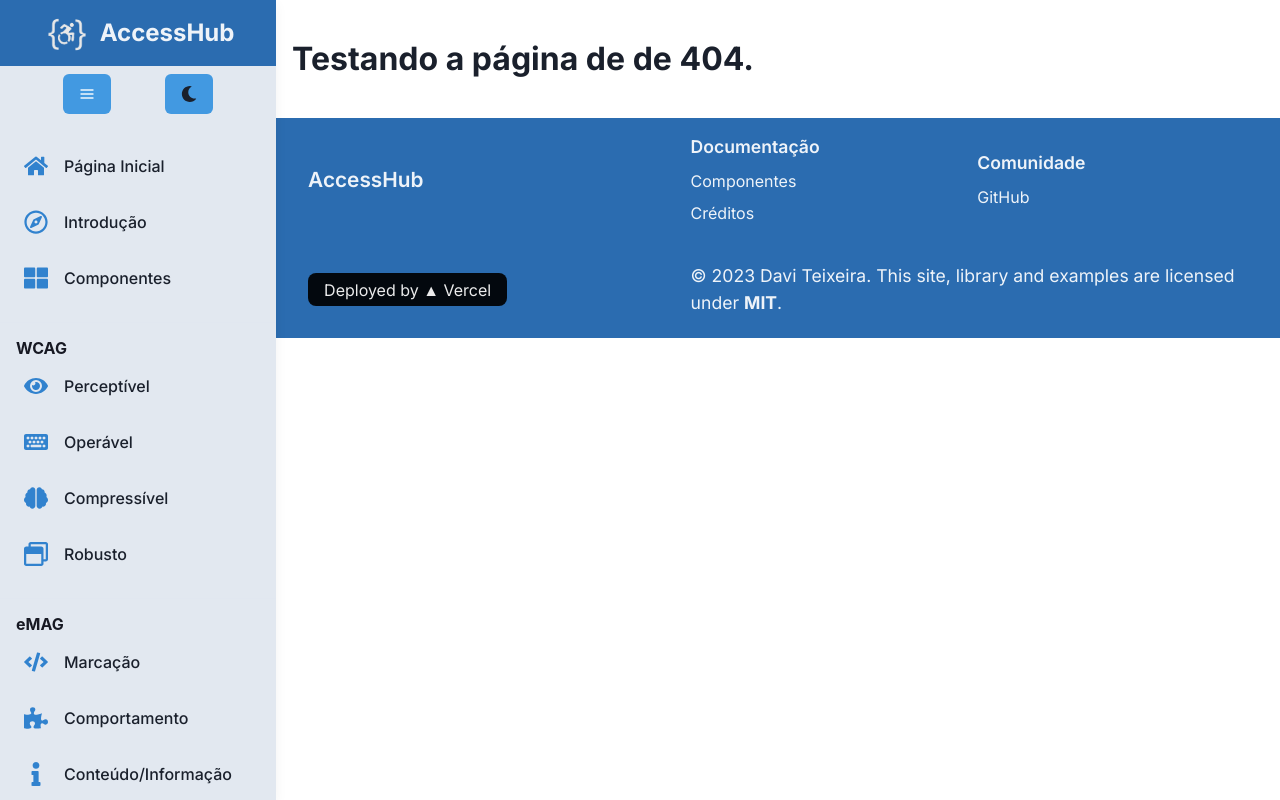
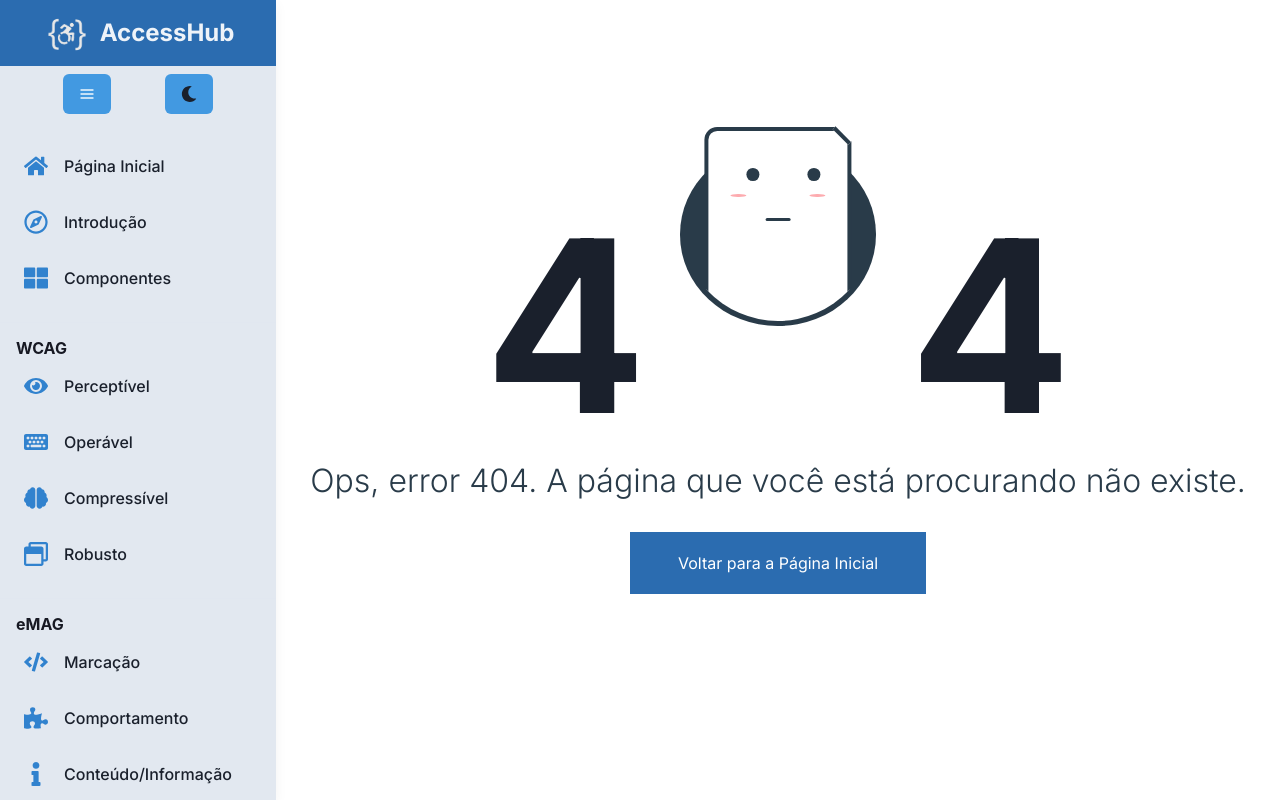
Before and after one commit to daviteixeira-dev/accesshub, a React (Vite) app: page /error404page in a window 1280 px wide. Built offline with nearby package versions, Linux system fonts and the light colour scheme.

Commit message:
404 error page styling

```diff
--- a/src/pages/Error404Page.tsx
+++ b/src/pages/Error404Page.tsx
@@ -3,12 +3,16 @@ import {
   Hide,
   Flex,
   Heading,
-  Container
+  Container,
+  Link,
+  Text
 } from '@chakra-ui/react';
 
 import Footer from '../components/Footer/Footer';
 import MenuMobile from '../components/TopMenu/MenuMobile';
 import MenuSideBar from '../components/MenuSideBar/MenuSideBar';
+
+import '../styles/Error404Page.css';
 
 const Error404Page = () => {
   return (
@@ -31,18 +35,139 @@ const Error404Page = () => {
 
         <Flex
           p='1rem'
+          height='100%'
+          flexDir='column'
+          className='wrapper'
+          alignItems='center'
           flexDirection='column'
+          justifyContent='center'
         >
+
+          <Flex
+            className='error'
+            alignItems='center'
+            justifyContent='space-between'
+          >
+
+            <Text
+              lineHeight='1'
+              display='block'
+              fontWeight='900'
+              fontSize='15rem'
+              className='number'
+              fontFamily='Inter'
+            >
+              4
+            </Text>
+
+            <Flex
+              display='block'
+              width='12.2rem'
+              margin='0 2.1rem'
+              position='relative'
+              className='illustration'
+            >
+              <Flex
+                left='0'
+                bottom='0'
+                display='block'
+                width='12.2rem'
+                height='11.4rem'
+                className='circle'
+                borderRadius='50%'
+                backgroundColor='#293b49'
+              ></Flex>
+
+              <Flex
+                display='block'
+                className='clip'
+              >
+
+                <Flex
+                  display='block'
+                  className='paper'
+                >
+
+                  <Flex
+                    display='block'
+                    className='face'
+                    marginTop='2.3rem'
+                    position='relative'
+                  >
+
+                    <Flex
+                      top='0'
+                      left='2.4rem'
+                      width='4.6rem'
+                      display='block'
+                      height='0.8rem'
+                      className='eyes'
+                    >
+
+                      <Flex className='eye eye__left'></Flex>
+                      <Flex className='eye eye__right'></Flex>
+
+                    </Flex>
+
+                    <Flex className='cheeks cheeks__left'></Flex>
+                    <Flex className='cheeks cheeks__right'></Flex>
+
+                    <Flex
+                      left='50%'
+                      top='3.1rem'
+                      width='1.6rem'
+                      display='block'
+                      height='0.2rem'
+                      className='mouth'
+                      borderRadius='0.1rem'
+                      backgroundColor='#293b49'
+                      transform='translateX(-50%)'
+                    ></Flex>
+
+                  </Flex>
+
+                </Flex>
+
+              </Flex>
+            </Flex>
+
+            <Text
+              lineHeight='1'
+              display='block'
+              fontWeight='900'
+              fontSize='15rem'
+              className='number'
+              fontFamily='Inter'
+            >
+              4
+            </Text>
+
+          </Flex>
+
           <Heading
             as='h1'
-            mb='1.5rem'
             fontSize='2rem'
-            fontWeight='700'
+            color='#293b49'
+            className='text'
+            marginTop='1rem'
+            fontWeight='300'
             fontFamily='Inter'
-            mt={['6rem', '6rem', '1.5rem', '1.5rem']}
           >
-            Testando a página de de 404.
+            Ops, error 404. A página que você está procurando não existe.
           </Heading>
+
+          <Link
+            href='/'
+            color='white'
+            marginTop='2rem'
+            fontFamily='Inter'
+            className='button'
+            padding='1.2rem 3rem'
+            backgroundColor='blue.600'
+          >
+            Voltar para a Página Inicial
+          </Link>
+
         </Flex>
 
         <Footer />
--- /dev/null
+++ b/src/styles/Error404Page.css
@@ -0,0 +1,82 @@
+:where(.circle, .clip, .paper, .eyes, .eye, .cheeks, .mouth){
+    position: absolute;
+}
+
+.clip {
+    left: 50%;
+    height: 13rem;
+    width: 12.5rem;
+    bottom: 0.3rem;
+    overflow: hidden;
+    border-radius: 0 0 50% 50%;
+    transform: translateX(-50%);
+}
+
+.paper {
+    left: 50%;
+    width: 9.2rem;
+    bottom: -0.3rem;
+    height: 12.4rem;
+    border-radius: 0.8rem;
+    background-color: white;
+    transform: translateX(-50%);
+    border: 0.3rem solid #293b49;
+}
+
+.paper::before {
+    content: "";
+    top: -0.7rem;
+    height: 1rem;
+    width: 1.4rem;
+    right: -0.7rem;
+    position: absolute;
+    background-color: white;
+    transform: rotate(45deg);
+    border-bottom: 0.3rem solid #293b49;
+}
+
+.eye {
+    bottom: 0;
+    width: 0.8rem;
+    height: 0.8rem;
+    display: block;
+    border-radius: 50%;
+    animation-name: eye;
+    animation-duration: 3s;
+    background-color: #293b49;
+    animation-iteration-count: infinite;
+    animation-timing-function: ease-in-out;
+}
+
+.eye__left {
+    left: 0;
+}
+
+.eye__right {
+    right: 0;
+}
+
+@keyframes eye {
+    0% { height: 0.8rem; }
+    50% { height: 0.8rem; }
+    52% { height: 0.1rem; }
+    54% { height: 0.8rem; }
+    100% { height: 0.8rem; }
+}
+
+.cheeks {
+    top: 1.6rem;
+    width: 1rem;
+    display: block;
+    height: 0.2rem;
+    border-radius: 50%;
+    background-color: #fdabaf;
+}
+
+.cheeks__left {
+    left: 1.4rem;
+}
+
+.cheeks__right {
+    right: 1.4rem;
+}
```
